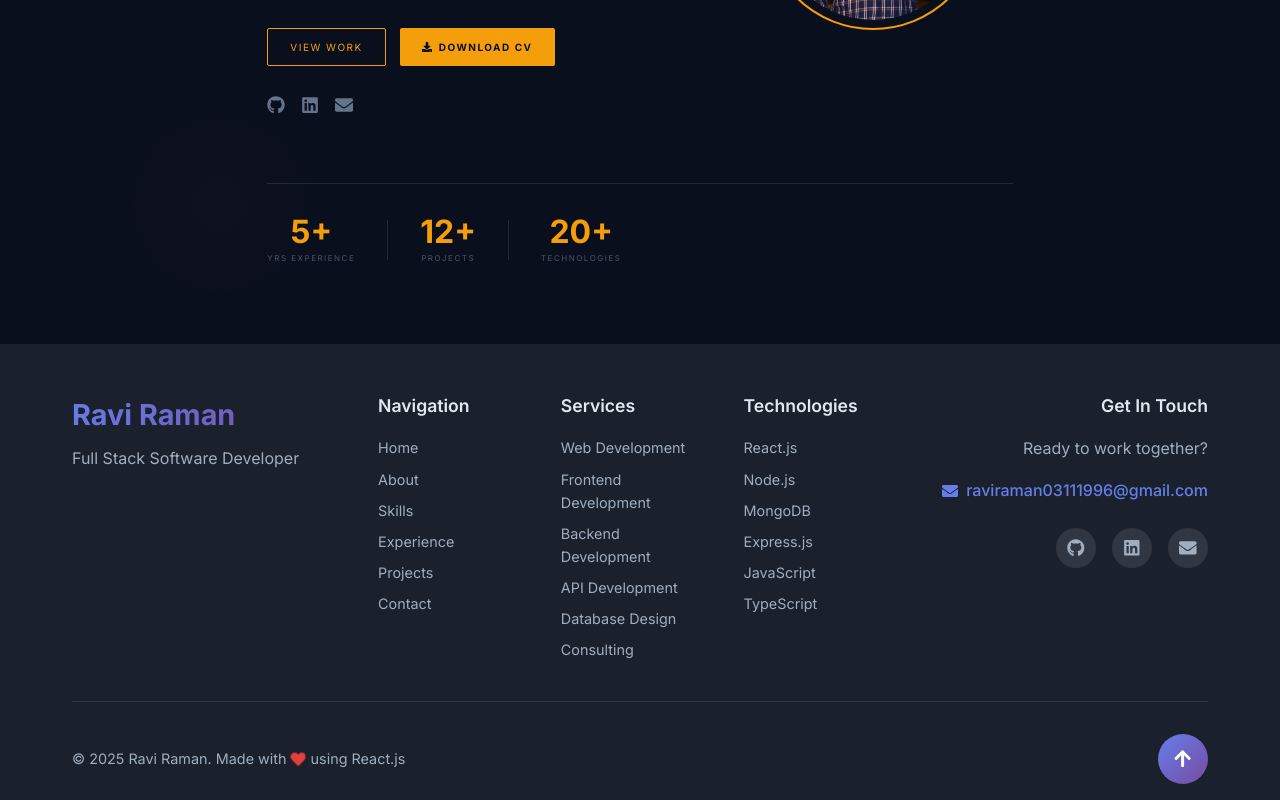
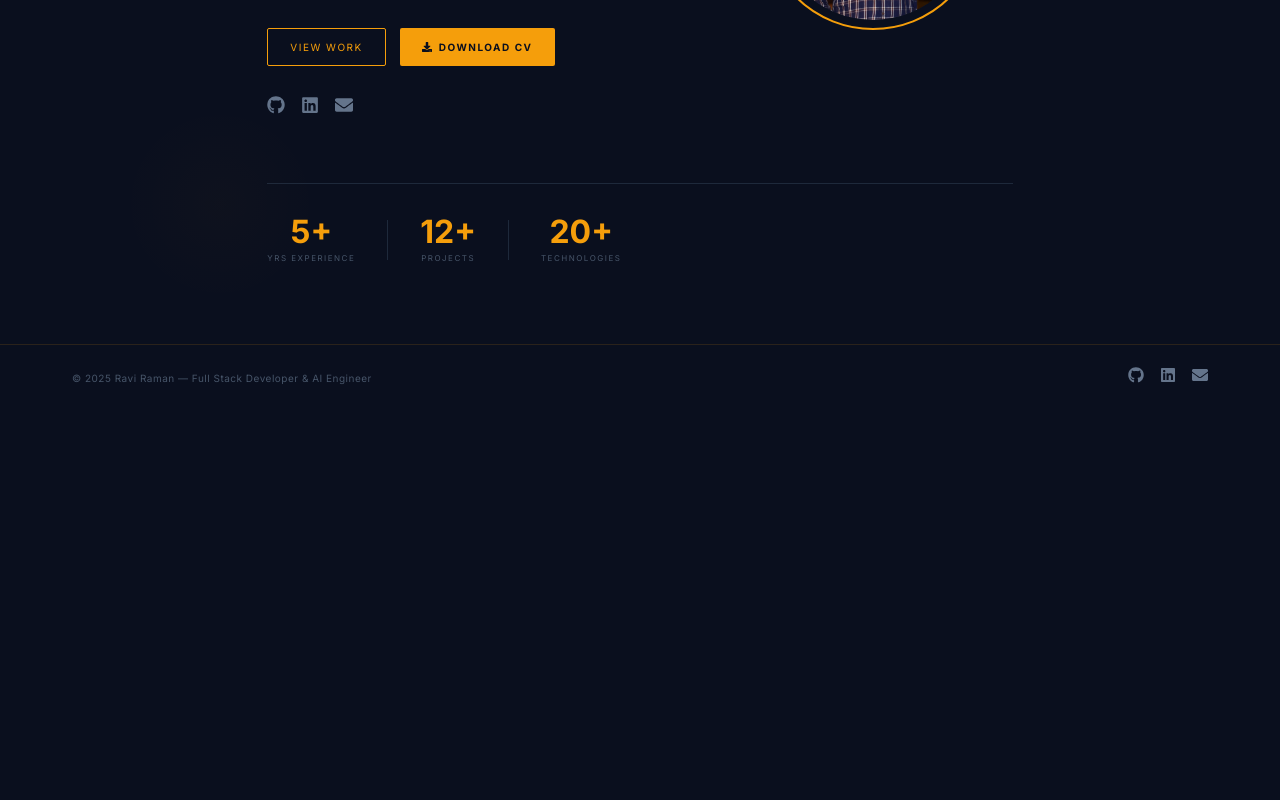
Before and after one commit to raviramanQ/myPortfolioRRaman, a React (Create React App) app: page / in a window 1280 px wide. Shown: the part 407-1207 px from the top of the page. After the commit the page ends 818 px from the top, so only its background shows below. Built offline with nearby package versions, Linux system fonts and the light colour scheme; the HTML template or start-up script is replaced by a standard one.

Commit message:
feat: minimal dark footer with social links

```diff
--- a/src/components/Footer/Footer.css
+++ b/src/components/Footer/Footer.css
@@ -1,265 +1,29 @@
 .footer {
-  background: #1a202c;
-  color: white;
-  padding: 3rem 0 1rem;
+  border-top: 0.5px solid var(--amber-dim);
+  padding: 20px 0;
+  background: var(--navy);
 }
 
-.footer-content {
+.footer-inner {
   display: flex;
-  flex-direction: column;
-  gap: 2rem;
+  align-items: center;
+  justify-content: space-between;
+  flex-wrap: wrap;
+  gap: 12px;
 }
 
-.footer-main {
-  display: grid;
-  grid-template-columns: 1fr 2fr 1fr;
-  gap: 3rem;
-  align-items: start;
+.footer-copy {
+  font-size: 10px;
+  color: var(--text-dimmer);
+  letter-spacing: 0.5px;
 }
 
-.footer-brand h3 {
-  font-size: 1.8rem;
-  font-weight: 700;
-  background: linear-gradient(135deg, #667eea 0%, #764ba2 100%);
-  -webkit-background-clip: text;
-  -webkit-text-fill-color: transparent;
-  background-clip: text;
-  margin-bottom: 0.5rem;
+.footer-social { display: flex; gap: 16px; }
+
+.footer-social a {
+  color: var(--text-dim);
+  font-size: 16px;
+  transition: color 0.2s;
 }
 
-.footer-brand p {
-  color: #a0aec0;
-  font-size: 1rem;
-}
-
-.footer-links {
-  display: grid;
-  grid-template-columns: repeat(3, 1fr);
-  gap: 2rem;
-}
-
-.footer-section h4 {
-  font-size: 1.1rem;
-  font-weight: 600;
-  margin-bottom: 1rem;
-  color: #e2e8f0;
-}
-
-.footer-section ul {
-  list-style: none;
-  padding: 0;
-  margin: 0;
-}
-
-.footer-section li {
-  margin-bottom: 0.5rem;
-}
-
-.footer-section a,
-.footer-section li {
-  color: #a0aec0;
-  text-decoration: none;
-  transition: color 0.3s ease;
-  font-size: 0.9rem;
-}
-
-.footer-section a:hover {
-  color: #667eea;
-}
-
-.footer-contact {
-  text-align: right;
-}
-
-.footer-contact h4 {
-  font-size: 1.1rem;
-  font-weight: 600;
-  margin-bottom: 1rem;
-  color: #e2e8f0;
-}
-
-.footer-contact p {
-  color: #a0aec0;
-  margin-bottom: 1rem;
-}
-
-.footer-email {
-  display: inline-flex;
-  align-items: center;
-  gap: 0.5rem;
-  color: #667eea;
-  text-decoration: none;
-  font-weight: 500;
-  margin-bottom: 1.5rem;
-  transition: color 0.3s ease;
-}
-
-.footer-email:hover {
-  color: #764ba2;
-}
-
-.footer-social {
-  display: flex;
-  gap: 1rem;
-  justify-content: flex-end;
-}
-
-.footer-social a {
-  width: 40px;
-  height: 40px;
-  background: rgba(255, 255, 255, 0.1);
-  border-radius: 50%;
-  display: flex;
-  align-items: center;
-  justify-content: center;
-  color: #a0aec0;
-  font-size: 1.1rem;
-  transition: all 0.3s ease;
-}
-
-.footer-social a:hover {
-  background: #667eea;
-  color: white;
-  transform: translateY(-2px);
-}
-
-.footer-bottom {
-  display: flex;
-  justify-content: space-between;
-  align-items: center;
-  padding-top: 2rem;
-  border-top: 1px solid #2d3748;
-  position: relative;
-}
-
-.footer-copyright {
-  display: flex;
-  align-items: center;
-  gap: 0.5rem;
-}
-
-.footer-copyright p {
-  color: #a0aec0;
-  font-size: 0.9rem;
-  display: flex;
-  align-items: center;
-  gap: 0.3rem;
-}
-
-.heart {
-  color: #e53e3e;
-  animation: heartbeat 1.5s ease-in-out infinite;
-}
-
-@keyframes heartbeat {
-  0%, 100% {
-    transform: scale(1);
-  }
-  50% {
-    transform: scale(1.1);
-  }
-}
-
-.scroll-to-top {
-  width: 50px;
-  height: 50px;
-  background: linear-gradient(135deg, #667eea 0%, #764ba2 100%);
-  border: none;
-  border-radius: 50%;
-  color: white;
-  font-size: 1.2rem;
-  cursor: pointer;
-  transition: all 0.3s ease;
-  display: flex;
-  align-items: center;
-  justify-content: center;
-}
-
-.scroll-to-top:hover {
-  transform: translateY(-3px);
-  box-shadow: 0 10px 20px rgba(102, 126, 234, 0.3);
-}
-
-/* Mobile Responsive */
-@media (max-width: 1024px) {
-  .footer-main {
-    grid-template-columns: 1fr;
-    gap: 2rem;
-    text-align: center;
-  }
-
-  .footer-links {
-    grid-template-columns: repeat(2, 1fr);
-  }
-
-  .footer-contact {
-    text-align: center;
-  }
-
-  .footer-social {
-    justify-content: center;
-  }
-}
-
-@media (max-width: 768px) {
-  .footer {
-    padding: 2rem 0 1rem;
-  }
-
-  .footer-main {
-    gap: 1.5rem;
-  }
-
-  .footer-links {
-    grid-template-columns: 1fr;
-    gap: 1.5rem;
-  }
-
-  .footer-bottom {
-    flex-direction: column;
-    gap: 1rem;
-    text-align: center;
-  }
-
-  .footer-brand h3 {
-    font-size: 1.5rem;
-  }
-
-  .footer-section h4 {
-    font-size: 1rem;
-  }
-}
-
-@media (max-width: 480px) {
-  .footer {
-    padding: 1.5rem 0 1rem;
-  }
-
-  .footer-main {
-    gap: 1rem;
-  }
-
-  .footer-links {
-    gap: 1rem;
-  }
-
-  .footer-social {
-    gap: 0.5rem;
-  }
-
-  .footer-social a {
-    width: 35px;
-    height: 35px;
-    font-size: 1rem;
-  }
-
-  .scroll-to-top {
-    width: 45px;
-    height: 45px;
-    font-size: 1rem;
-  }
-
-  .footer-copyright p {
-    font-size: 0.8rem;
-  }
-}
+.footer-social a:hover { color: var(--amber); }
--- a/src/components/Footer/Footer.js
+++ b/src/components/Footer/Footer.js
@@ -1,97 +1,18 @@
 import React from 'react';
-import { FaHeart, FaGithub, FaLinkedin, FaEnvelope, FaArrowUp } from 'react-icons/fa';
+import { FaGithub, FaLinkedin, FaEnvelope } from 'react-icons/fa';
 import './Footer.css';
 
-const Footer = () => {
-  const scrollToTop = () => {
-    window.scrollTo({ top: 0, behavior: 'smooth' });
-  };
-
-  const currentYear = new Date().getFullYear();
-
-  return (
-    <footer className="footer">
-      <div className="container">
-        <div className="footer-content">
-          <div className="footer-main">
-            <div className="footer-brand">
-              <h3>Ravi Raman</h3>
-              <p>Full Stack Software Developer</p>
-            </div>
-
-            <div className="footer-links">
-              <div className="footer-section">
-                <h4>Navigation</h4>
-                <ul>
-                  <li><a href="#home">Home</a></li>
-                  <li><a href="#about">About</a></li>
-                  <li><a href="#skills">Skills</a></li>
-                  <li><a href="#experience">Experience</a></li>
-                  <li><a href="#projects">Projects</a></li>
-                  <li><a href="#contact">Contact</a></li>
-                </ul>
-              </div>
-
-              <div className="footer-section">
-                <h4>Services</h4>
-                <ul>
-                  <li>Web Development</li>
-                  <li>Frontend Development</li>
-                  <li>Backend Development</li>
-                  <li>API Development</li>
-                  <li>Database Design</li>
-                  <li>Consulting</li>
-                </ul>
-              </div>
-
-              <div className="footer-section">
-                <h4>Technologies</h4>
-                <ul>
-                  <li>React.js</li>
-                  <li>Node.js</li>
-                  <li>MongoDB</li>
-                  <li>Express.js</li>
-                  <li>JavaScript</li>
-                  <li>TypeScript</li>
-                </ul>
-              </div>
-            </div>
-
-            <div className="footer-contact">
-              <h4>Get In Touch</h4>
-              <p>Ready to work together?</p>
-              <a href="mailto:raviraman03111996@gmail.com" className="footer-email">
-                <FaEnvelope /> raviraman03111996@gmail.com
-              </a>
-              <div className="footer-social">
-                <a href="https://github.com/raviramanQ" target="_blank" rel="noopener noreferrer">
-                  <FaGithub />
-                </a>
-                <a href="https://linkedin.com/in/ravi-raman-56604a184/" target="_blank" rel="noopener noreferrer">
-                  <FaLinkedin />
-                </a>
-                <a href="mailto:raviraman03111996@gmail.com" target="_blank" rel="noopener noreferrer">
-                  <FaEnvelope />
-                </a>
-              </div>
-            </div>
-          </div>
-
-          <div className="footer-bottom">
-            <div className="footer-copyright">
-              <p>
-                © {currentYear} Ravi Raman. Made with <FaHeart className="heart" /> using React.js
-              </p>
-            </div>
-
-            <button className="scroll-to-top" onClick={scrollToTop}>
-              <FaArrowUp />
-            </button>
-          </div>
-        </div>
+const Footer = () => (
+  <footer className="footer">
+    <div className="container footer-inner">
+      <p className="footer-copy">© {new Date().getFullYear()} Ravi Raman — Full Stack Developer & AI Engineer</p>
+      <div className="footer-social">
+        <a href="https://github.com/raviramanQ" target="_blank" rel="noopener noreferrer" aria-label="GitHub"><FaGithub /></a>
+        <a href="https://linkedin.com/in/ravi-raman-56604a184/" target="_blank" rel="noopener noreferrer" aria-label="LinkedIn"><FaLinkedin /></a>
+        <a href="mailto:raviraman03111996@gmail.com" aria-label="Email"><FaEnvelope /></a>
       </div>
-    </footer>
-  );
-};
+    </div>
+  </footer>
+);
 
 export default Footer;
```
